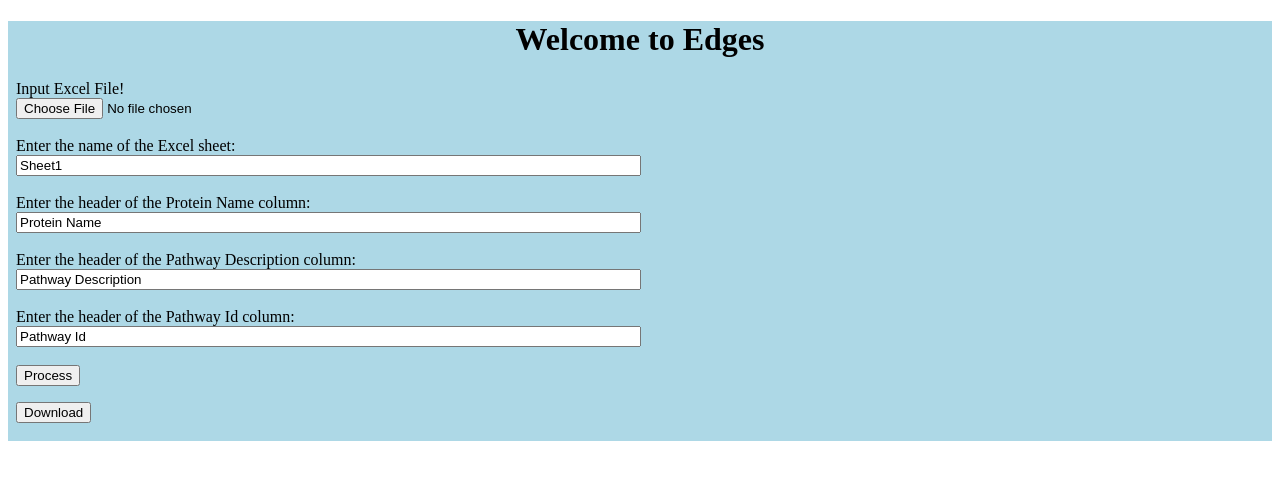
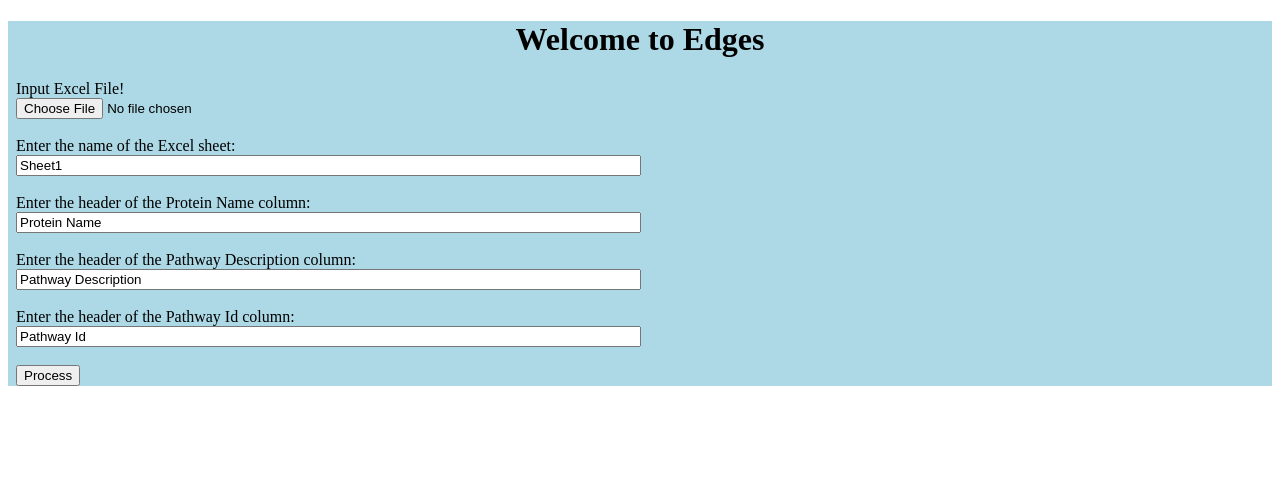
Before and after one commit to Ehabrizek/EdgesWeb, an Angular app in the folder EdgesWeb/: page / in a window 1280 px wide. Shown: the top 480 px of the page. Built offline with nearby package versions, Linux system fonts and the light colour scheme.

Commit message:
Hide download button if no files processed

```diff
--- a/EdgesWeb/src/app/app.component.html
+++ b/EdgesWeb/src/app/app.component.html
@@ -19,6 +19,6 @@
 
     <input type="submit" value="Process" (click)="process()"/>
     <p id="resultDisplay"></p>
-    <input type="submit" value="Download" (click)="download()"/><br><br>
+    <input hidden id ="downloadButton" type="submit" value="Download" (click)="download()"/>
 </body>
 </main>
--- a/EdgesWeb/src/app/app.component.ts
+++ b/EdgesWeb/src/app/app.component.ts
@@ -79,10 +79,23 @@ export class AppComponent implements OnInit {
         if (resultDisplay) {
             resultDisplay.innerHTML = message;
         }
+        this.showHideDownloadButton(message);
+    }
+
+    showHideDownloadButton(message :string) {
+        var downloadButton = document.getElementById('downloadButton');
+        if (downloadButton) {
+            if (message === 'Success!') {
+                downloadButton.style.display = "block";
+            }
+            else {
+                downloadButton.style.display = "none";
+            }
+        }
     }
 
     download() {
-        if (this.outputFile != null) {
+        if (this.outputFile) {
             var data = new Blob([this.outputFile], { type: 'text/plain' });
             saveAs(data, 'EdgesOutput.csv');
         }
```
